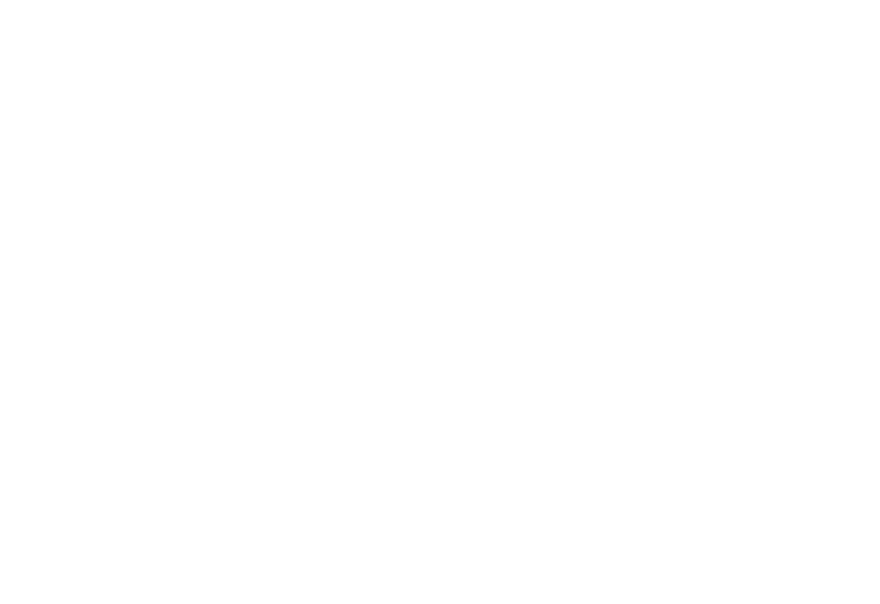
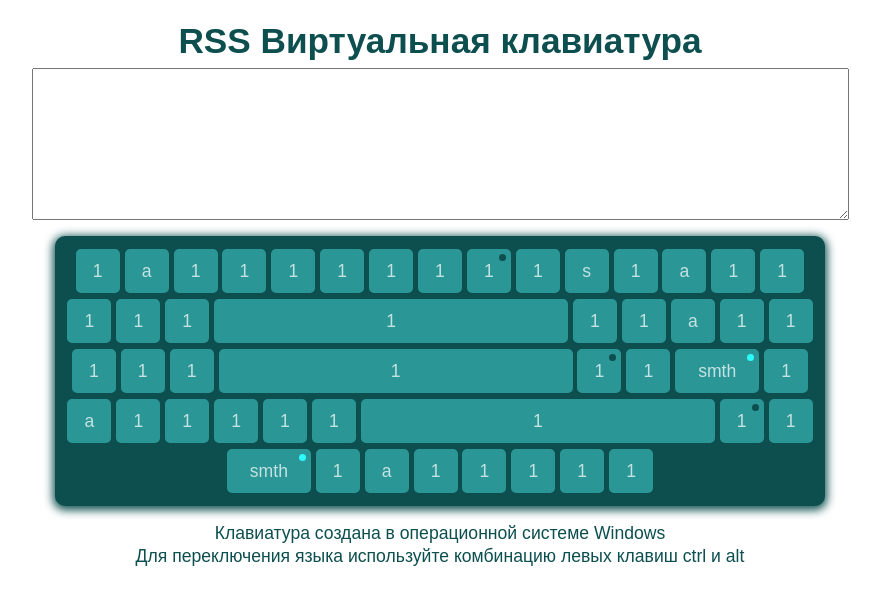
Before and after one commit to ElenaSinelle/virtual-keyboard, a plain HTML site: page index.html in a window 1280 px wide. Shown: the whole page, without its empty margins (200-1080 px from the left). Drawn offline with nearby package versions, Linux system fonts and the light colour scheme; files that its build step writes are made by us from their sources; a web font is replaced by a local one.

Commit message:
feat(minimal scope): create mock html structure, add fonts, create styles

```diff
--- a/css/style.scss
+++ b/css/style.scss
@@ -1 +1,101 @@
-/* main styles start */
+@font-face {
+  font-family: "Montserrat";
+  src: url("./assets/fonts/Montserrat-Medium.ttf");
+  font-weight: 400;
+  font-style: normal;
+}
+
+@font-face {
+  font-family: "Montserrat";
+  src: url("./assets/fonts/Montserrat-MediumItalic.ttf");
+  font-weight: 400;
+  font-style: italic;
+}
+
+* {
+    padding: 0px;
+    margin: 0px;
+}
+
+.body {
+  box-sizing: border-box;
+  margin: 30px auto 10px auto;
+  display: flex;
+  flex-direction: column;
+  justify-content: center;
+  align-items: center;
+  gap: 16px;
+  font: normal normal 1.1rem/1.4rem "Montserrat", sans-serif;
+  color: rgb(13, 78, 78);
+  text-align: center;
+}
+
+.keyboard {
+  width: fit-content;
+  max-width: 750px;
+  padding: 10px 10px;
+  background: rgb(13, 78, 78);
+  box-shadow: 0px 2px 10px 2px rgb(13, 78, 78);
+  border-radius: 10px;
+
+  &__keys {
+    text-align: center;
+  }
+
+  &__key {
+    height: 40px;
+    width: 40px;
+    margin: 3px 0;
+    border-radius: 5px;
+    border: 2px solid rgb(43, 150, 150);
+    background: rgb(43, 150, 150);
+    color: rgb(196, 226, 226);
+    cursor: pointer;
+    display: inline-flex;
+    align-items: center;
+    justify-content: center;
+    transition: all ease-in 0.3s;
+    position: relative;
+
+    &-wide {
+        width: 80px;
+    }
+
+    &-superwide {
+        width: 350px;
+    }
+
+    &-caps::after {
+        content: '';
+        top: 3px;
+        right: 3px;
+        position: absolute;
+        width: 7px;
+        height: 7px;
+        background: rgb(13, 78, 78);
+        border-radius: 50%;
+    }
+
+    &-caps-active::after {
+        content: '';
+        top: 3px;
+        right: 3px;
+        position: absolute;
+        width: 7px;
+        height: 7px;
+        background: rgb(45, 252, 252);
+        border-radius: 50%;
+    }
+
+    &:hover {
+      background: rgb(196, 226, 226);
+      color: rgb(43, 150, 150);
+    }
+
+    &:active {
+        transform: scale(0.8);
+    }
+
+  }
+
+}
--- a/index.html
+++ b/index.html
@@ -4,10 +4,68 @@
     <meta charset="UTF-8">
     <meta name="viewport" content="width=device-width, initial-scale=1.0">
     <title>Virtual Keyboard</title>
-    <link rel="icon" href="assets/favicon.ico">
+    <link rel="icon" href="assets/ico/favicon.ico">
     <link rel="stylesheet" href="css/style.css">
   </head>
   <body class="body">
+    <h1 class="page-title">RSS Виртуальная клавиатура</h1>
+    <textarea cols="100" rows="10" wrap="hard" class="textarea"></textarea>
+    <div class="keyboard">
+      <div class="keyboard__keys">
+        <div class="keyboard__key">1</div>
+        <div class="keyboard__key">a</div>
+        <div class="keyboard__key">1</div>
+        <div class="keyboard__key">1</div>
+        <div class="keyboard__key">1</div>
+        <div class="keyboard__key">1</div>
+        <div class="keyboard__key">1</div>
+        <div class="keyboard__key">1</div>
+        <div class="keyboard__key keyboard__key-caps">1</div>
+        <div class="keyboard__key">1</div>
+        <div class="keyboard__key">s</div>
+        <div class="keyboard__key">1</div>
+        <div class="keyboard__key">a</div>
+        <div class="keyboard__key">1</div>
+        <div class="keyboard__key">1</div>
+        <div class="keyboard__key">1</div>
+        <div class="keyboard__key">1</div>
+        <div class="keyboard__key">1</div>
+        <div class="keyboard__key keyboard__key-superwide">1</div>
+        <div class="keyboard__key">1</div>
+        <div class="keyboard__key">1</div>
+        <div class="keyboard__key">a</div>
+        <div class="keyboard__key">1</div>
+        <div class="keyboard__key">1</div>
+        <div class="keyboard__key">1</div>
+        <div class="keyboard__key">1</div>
+        <div class="keyboard__key">1</div>
+        <div class="keyboard__key keyboard__key-superwide">1</div>
+        <div class="keyboard__key keyboard__key-caps">1</div>
+        <div class="keyboard__key">1</div>
+        <div class="keyboard__key keyboard__key-wide keyboard__key-caps-active">smth</div>
+        <div class="keyboard__key">1</div>
+        <div class="keyboard__key">a</div>
+        <div class="keyboard__key">1</div>
+        <div class="keyboard__key">1</div>
+        <div class="keyboard__key">1</div>
+        <div class="keyboard__key">1</div>
+        <div class="keyboard__key">1</div>
+        <div class="keyboard__key keyboard__key-superwide">1</div>
+        <div class="keyboard__key keyboard__key-caps">1</div>
+        <div class="keyboard__key">1</div>
+        <div class="keyboard__key keyboard__key-wide keyboard__key-caps-active">smth</div>
+        <div class="keyboard__key">1</div>
+        <div class="keyboard__key">a</div>
+        <div class="keyboard__key">1</div>
+        <div class="keyboard__key">1</div>
+        <div class="keyboard__key">1</div>
+        <div class="keyboard__key">1</div>
+        <div class="keyboard__key">1</div>
+      </div>
+    </div>
+    <p>Клавиатура создана в операционной системе Windows<br>Для переключения языка используйте комбинацию левых клавиш ctrl и alt</p>
+
+
     <script type="module" src="script/script.js"></script>
   </body>
 </html>
```
Also changed, not shown: assets/fonts/Montserrat-Medium.ttf (added), assets/fonts/Montserrat-MediumItalic.ttf (added), assets/ico/favicon.ico (renamed from assets/favicon.ico), css/style.css (added), 1 other file.
